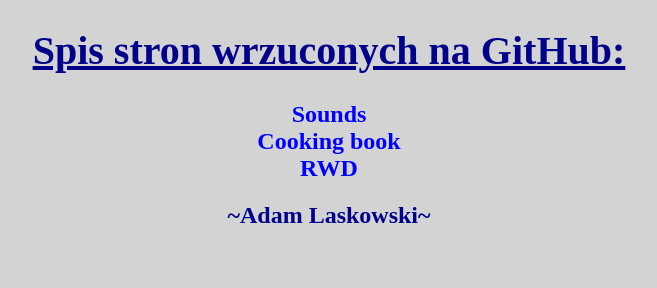
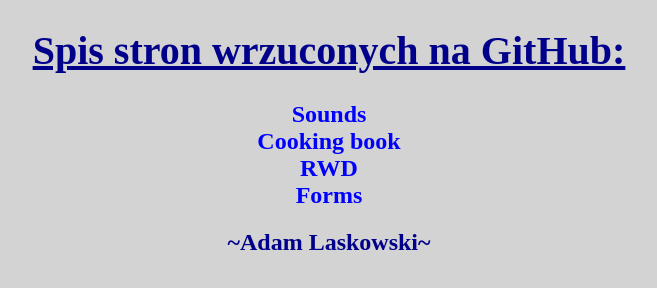
Before and after one commit to fejzowsky/mainpage, a plain HTML site: page index.html in a window 1280 px wide. Shown: the whole page, without its empty margins (311-968 px from the left). Drawn offline with Linux system fonts and the light colour scheme.

Commit message:
Update index.html

```diff
--- a/index.html
+++ b/index.html
@@ -12,6 +12,7 @@
 		<a href="https://fejzowsky.github.io/fejzowsky/" target="_blank">Sounds</a><br />
 		<a href="https://fejzowsky.github.io/ultrabig/" target="_blank">Cooking book</a><br />
 		<a href="https://fejzowsky.github.io/rwd/" target="_blank">RWD</a><br />
+		<a href="https://fejzowsky.github.io/forms/" target="_blank">Forms</a><br />
 
 		<footer>
 			<h2>~Adam Laskowski~</h2>
```
